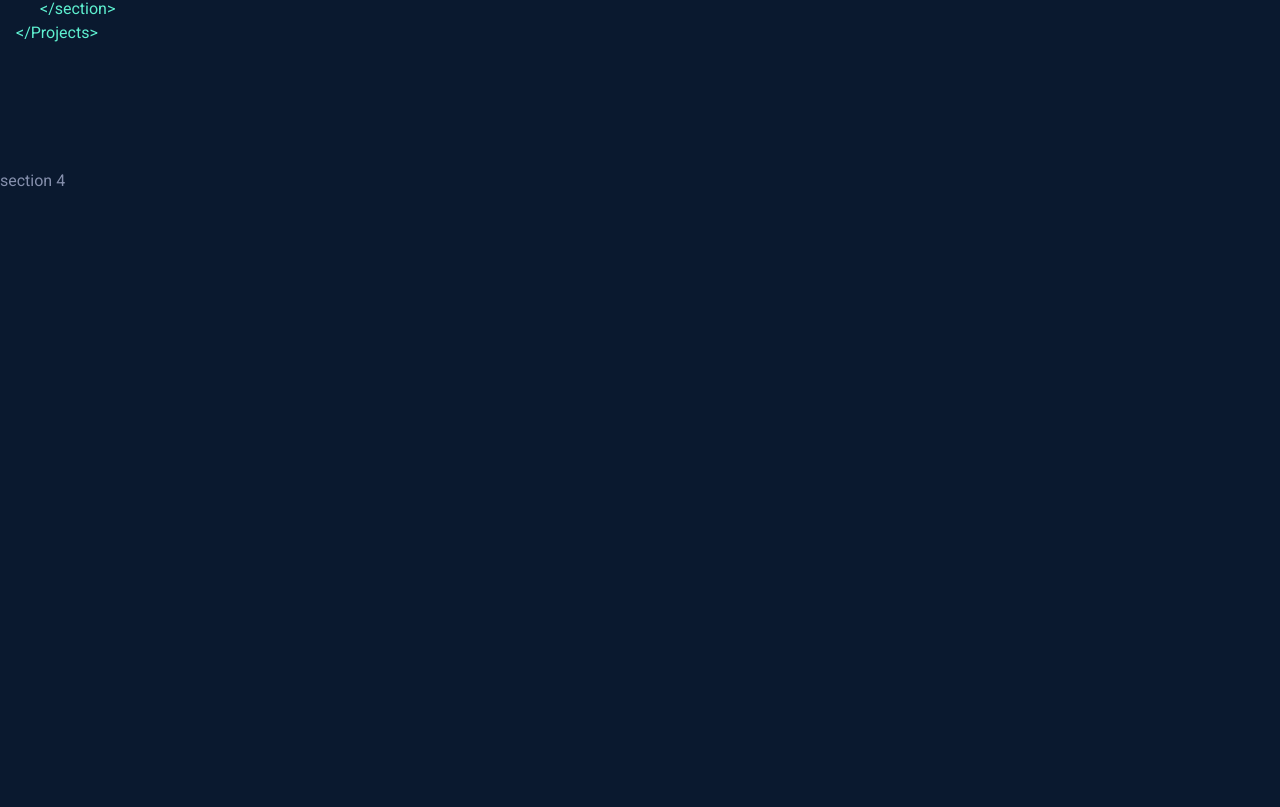
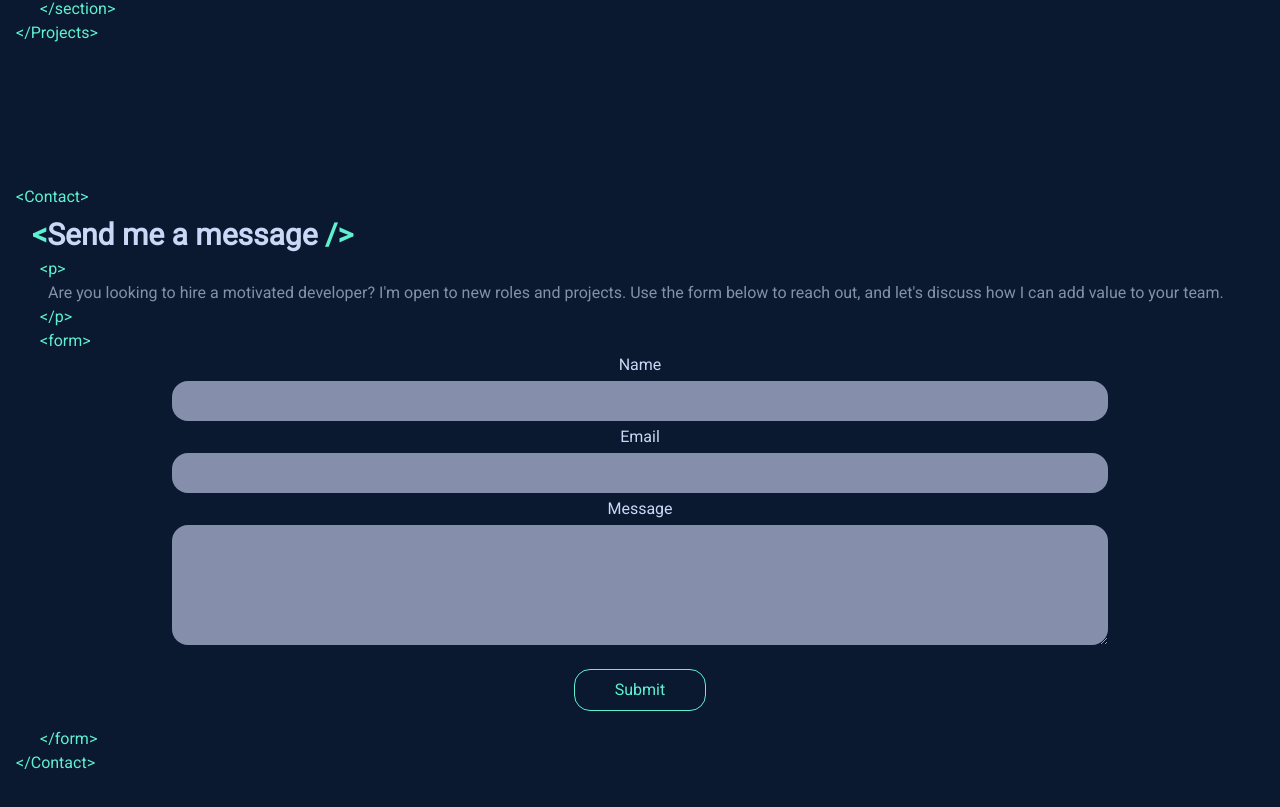
Before and after one commit to S-Guettner/new-portfolio-next, a Next.js app: page / in a window 1280 px wide. Shown: the part 2231-3038 px from the top of the page. Built offline with nearby package versions, Linux system fonts and the light colour scheme.

Commit message:
added contact section

```diff
--- /dev/null
+++ b/app/components/sections/ContactSection.tsx
@@ -0,0 +1,40 @@
+'use client'
+import { FC,useRef,useState } from 'react'
+
+interface ContactSectionProps {
+
+}
+
+const ContactSection: FC<ContactSectionProps> = ({ }) => {
+    return (
+        <main className='h-vh100 bg-background'>
+
+            <section className='p-4 pb-0 mb-4 '>
+                <p className='text-green mb-2'>&lt;Contact&gt;</p>
+                <h1 className='text-textLarge text-3xl mb-1 font-bold pl-4'><span className='text-green'>&lt;</span>Send me a message <span className='text-green'>/&gt;</span> </h1>
+                <p className='text-green pl-6'>&lt;p&gt;</p>
+                <div className='text-text'>
+                    <p className='pl-8'>Are you looking to hire a motivated developer? I'm open to new roles and projects. Use the form below to reach out, and let's discuss how I can add value to your team.</p>
+                </div>
+                <p className='text-green pl-6 '>&lt;/p&gt;</p>
+                <p className='text-green pl-6 '>&lt;form&gt;</p>
+                <section>
+                    <form className='flex flex-col items-center gap-y-1 mb-4' action="submit">
+                        <label className='block text-textLarge text-center' htmlFor="name">Name</label>
+                        <input className='w-3/4 rounded-2xl p-2 bg-text navButton' type="text" name="name" id="name" />
+                        <label className='block text-textLarge text-center' htmlFor="email">Email</label>
+                        <input className='w-3/4 rounded-2xl p-2 navButton bg-text' type="email" name="email" id="email" />
+                        <label className='block text-textLarge text-center' htmlFor="message">Message</label>
+                        <textarea className='rounded-2xl navButton bg-text mb-5 w-3/4' name="message" id="message" cols={33} rows={5}></textarea>
+                        <button className='border border-green text-green py-2 px-10 rounded-2xl resume-button' type="submit" >Submit</button>
+                    </form>
+                </section>
+                <p className='text-green pl-6 '>&lt;/form&gt;</p>
+                <p className='text-green'>&lt;/Contact&gt;</p>
+            </section>
+
+        </main>
+    )
+}
+
+export default ContactSection
--- a/app/page.tsx
+++ b/app/page.tsx
@@ -6,6 +6,7 @@ import DotNavigation from './components/navigation/DotNavigation';
 import HeroSection from './components/sections/HeroSection';
 import SkillsSection from './components/sections/SkillsSection';
 import ProjectSection from './components/sections/ProjectSection';
+import ContactSection from './components/sections/ContactSection';
 
 
 export default function Home() {
@@ -147,7 +148,7 @@ export default function Home() {
             <ProjectSection />
         </section>
         <section className='h-vh100 bg-background'>
-          <h1 className='text-text'>section 4</h1>
+          <ContactSection />
         </section>
       </section>
     </main>
```
